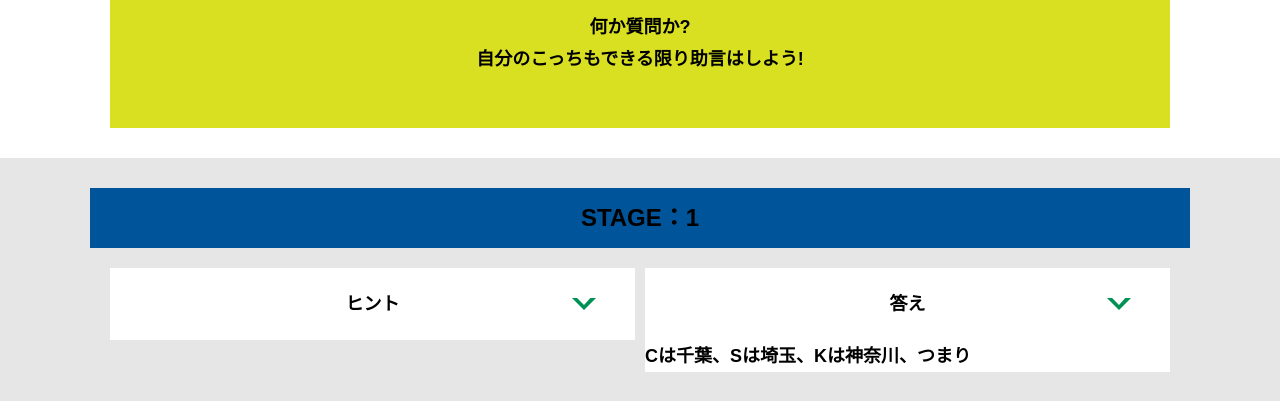
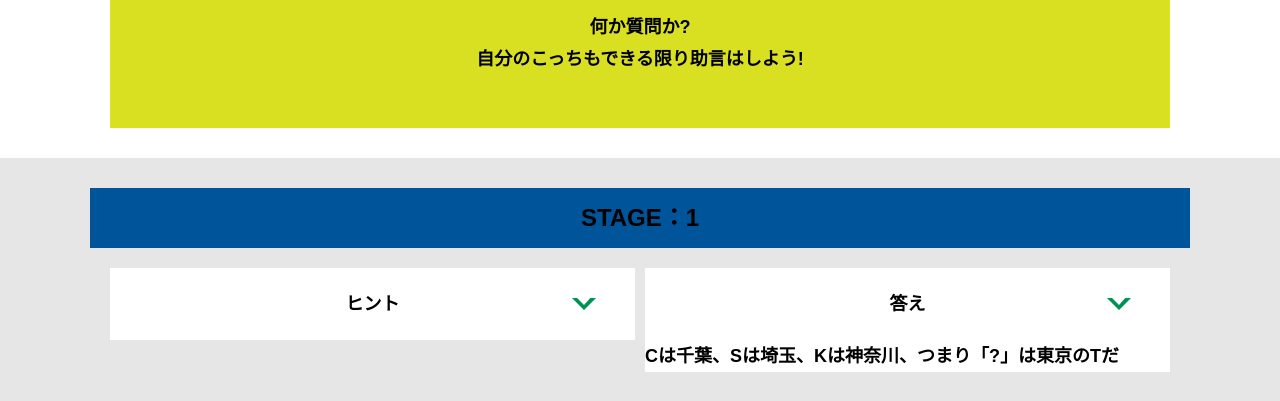
Before and after one commit to haru-yoshi/alfa-tiba-3, a plain HTML site: page hint1.html in a window 1280 px wide. Shown: the part 399-800 px from the top of the page. Drawn offline with Linux system fonts and the light colour scheme.

Commit message:
Update hint1.html

```diff
--- a/hint1.html
+++ b/hint1.html
@@ -51,7 +51,8 @@
             <div class="card">
               <h3 class="card__title">答え<svg class="card__arrow"><use xlink:href="#arrow"></use></svg></h3>
               <p class="card__content">分かった、これは関東周辺を略した地図だ</p>
-            Cは千葉、Sは埼玉、Kは神奈川、つまり</div>
+              Cは千葉、Sは埼玉、Kは神奈川、つまり「?」は東京のTだ
+            </div>
           </div>
         </div>
       </div>
```
